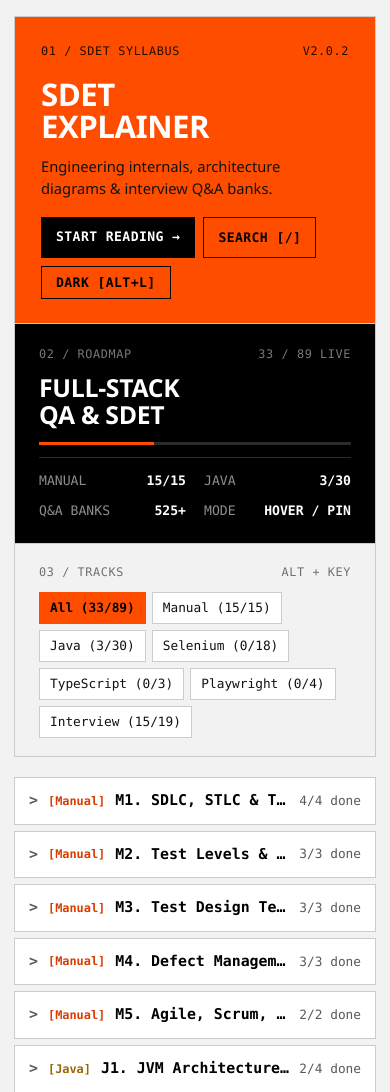
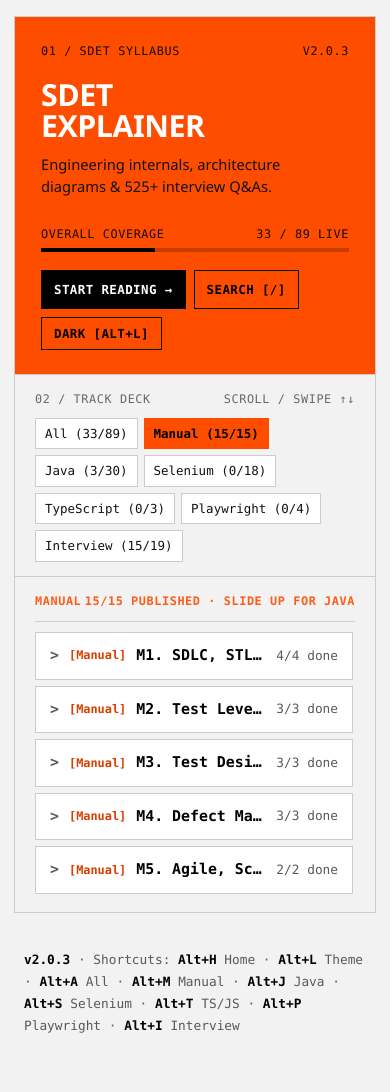
Before and after one commit to prasanthkankati/sdet-explainer, a plain HTML site: page site/index.html in a window 390 px wide. Shown: the top 1092 px of the page. After the commit the page ends 1057 px from the top, so only its background shows below. Drawn offline with Linux system fonts and the light colour scheme.

Commit message:
v2.0.3: Single-home-slide animated Track Deck + asset cache-busting

```diff
--- a/site/app.js
+++ b/site/app.js
@@ -70,7 +70,7 @@
   }
 
   // Global Header Brand Link + Alt+<Letter> Track, Home & Light/Dark Theme Shortcuts
-  const SITE_VERSION = "v2.0.2";
+  const SITE_VERSION = "v2.0.3";
   const SHORTCUT_MAP = {
     h: "HOME",
     l: "THEME",
@@ -238,7 +238,8 @@
     const controls = document.getElementById("controls");
     const search = document.getElementById("search");
     const stats = document.getElementById("stats");
-    let track = "All";
+    let track = "Manual";
+    let slideDir = "anim-up";
 
     // Build track filter chips dynamically from TRACKS
     const tracksList = typeof TRACKS !== "undefined" ? TRACKS : [
@@ -273,14 +274,61 @@
     });
 
     selectTrackFn = function (newTrack) {
+      const oldIdx = tracksList.findIndex(t => t.id === track);
+      const newIdx = tracksList.findIndex(t => t.id === newTrack);
+      slideDir = newIdx >= oldIdx ? "anim-up" : "anim-down";
       track = newTrack;
       controls.querySelectorAll(".chip").forEach(x => {
         x.classList.toggle("active", x.dataset.track === track);
       });
-      render();
+      render(true);
     };
 
-    function render() {
+    const slideOrder = tracksList.filter(t => t.id !== "All").map(t => t.id);
+    let lastWheelAt = 0;
+    function stepTrack(delta) {
+      const idx = slideOrder.indexOf(track);
+      const curIdx = idx === -1 ? 0 : idx;
+      const nextIdx = curIdx + delta;
+      if (nextIdx >= 0 && nextIdx < slideOrder.length) {
+        selectTrackFn(slideOrder[nextIdx]);
+      }
+    }
+
+    const stageEl = document.getElementById("slide-stage");
+    if (stageEl) {
+      stageEl.addEventListener("wheel", e => {
+        const now = Date.now();
+        if (now - lastWheelAt < 420) return;
+        const atBottom = grid.scrollTop + grid.clientHeight >= grid.scrollHeight - 4;
+        const atTop = grid.scrollTop <= 4;
+        if (e.deltaY > 24 && atBottom) {
+          e.preventDefault();
+          lastWheelAt = now;
+          stepTrack(1);
+        } else if (e.deltaY < -24 && atTop) {
+          e.preventDefault();
+          lastWheelAt = now;
+          stepTrack(-1);
+        }
+      }, { passive: false });
+
+      let touchStartY = null;
+      stageEl.addEventListener("touchstart", e => {
+        if (e.touches && e.touches.length === 1) touchStartY = e.touches[0].clientY;
+      }, { passive: true });
+      stageEl.addEventListener("touchend", e => {
+        if (touchStartY === null || !e.changedTouches || !e.changedTouches.length) return;
+        const dy = touchStartY - e.changedTouches[0].clientY;
+        touchStartY = null;
+        const atBottom = grid.scrollTop + grid.clientHeight >= grid.scrollHeight - 4;
+        const atTop = grid.scrollTop <= 4;
+        if (dy > 48 && atBottom) stepTrack(1);
+        else if (dy < -48 && atTop) stepTrack(-1);
+      }, { passive: true });
+    }
+
+    function render(animate) {
       const q = (search ? search.value : "").trim().toLowerCase();
       const totalDone = TOPICS.filter(t => t.file).length;
       const specTotal = document.getElementById("spec-total");
@@ -292,6 +340,23 @@
         (t.title + " " + (t.section || "") + " " + t.summary + " " + (t.keywords || "") + " " + t.track).toLowerCase().includes(q));
       const doneCount = list.filter(t => t.file).length;
       if (stats) stats.textContent = `${list.length} syllabus topics (${doneCount} published, ${list.length - doneCount} queued) · hover section to expand, click to pin`;
+
+      const stageLbl = document.getElementById("stage-track-label");
+      const stageCnt = document.getElementById("stage-track-count");
+      const curTr = tracksList.find(t => t.id === track);
+      if (stageLbl) stageLbl.textContent = curTr ? curTr.label : track;
+      if (stageCnt) {
+        const sIdx = slideOrder.indexOf(track);
+        const nextHint = sIdx >= 0 && sIdx < slideOrder.length - 1 ? ` · SLIDE UP FOR ${slideOrder[sIdx + 1].toUpperCase()}` : "";
+        stageCnt.textContent = `${doneCount}/${list.length} PUBLISHED${nextHint}`;
+      }
+
+      if (animate) {
+        grid.classList.remove("anim-up", "anim-down");
+        void grid.offsetWidth;
+        grid.classList.add(slideDir);
+      }
+      grid.scrollTop = 0;
 
       if (list.length === 0) {
         grid.innerHTML = "<p>No syllabus topics in this track yet.</p>";
--- a/site/index.html
+++ b/site/index.html
@@ -4,18 +4,25 @@
 <meta charset="utf-8">
 <meta name="viewport" content="width=device-width,initial-scale=1">
 <title>SDET Explainer</title>
-<link rel="stylesheet" href="style.css">
+<link rel="stylesheet" href="style.css?v=2.0.3">
 </head>
 <body class="home-page">
 <div class="wrap home-wrap">
-  <section class="brand-hero" aria-label="SDET Explainer Hero">
+  <section class="brand-hero" aria-label="SDET Explainer Single-Slide Hub">
     <div class="hero-col-left">
       <div class="hero-meta-row">
         <span class="hero-kicker">01 / SDET SYLLABUS</span>
-        <span class="hero-kicker">v2.0.2</span>
+        <span class="hero-kicker">v2.0.3</span>
       </div>
       <h1><a href="index.html" id="home-link" title="Home (Alt+H)">SDET<br>EXPLAINER</a></h1>
-      <p class="hero-sub">Engineering internals, architecture diagrams &amp; interview Q&amp;A banks.</p>
+      <p class="hero-sub">Engineering internals, architecture diagrams &amp; 525+ interview Q&amp;As.</p>
+      <div class="hero-meter-wrap">
+        <div class="hero-meta-row" style="margin-bottom:4px">
+          <span>OVERALL COVERAGE</span>
+          <span id="spec-total">--</span>
+        </div>
+        <div class="hero-meter"><div class="hero-meter-fill" id="hero-meter-fill"></div></div>
+      </div>
       <div class="hero-cta-row">
         <a class="hero-cta" href="topics/manual-m1-1-static-dynamic.html">START READING &rarr;</a>
         <button class="hero-cta ghost" type="button" id="hero-search-btn">SEARCH [/]</button>
@@ -23,34 +30,25 @@
       </div>
     </div>
     <div class="hero-col-right">
-      <div class="hero-block-black">
-        <div class="hero-meta-row">
-          <span class="hero-kicker">02 / ROADMAP</span>
-          <span class="hero-kicker" id="spec-total">--</span>
-        </div>
-        <h2 class="hero-block-title">FULL-STACK<br>QA &amp; SDET</h2>
-        <div class="hero-meter"><div class="hero-meter-fill" id="hero-meter-fill"></div></div>
-        <div class="hero-spec-grid" id="hero-spec">
-          <div><span>MANUAL</span><b>15/15</b></div>
-          <div><span>JAVA</span><b>3/30</b></div>
-          <div><span>Q&amp;A BANKS</span><b>525+</b></div>
-          <div><span>MODE</span><b>HOVER / PIN</b></div>
-        </div>
-      </div>
       <div class="hero-block-white">
         <div class="hero-meta-row">
-          <span class="hero-kicker">03 / TRACKS</span>
-          <span class="hero-kicker">ALT + KEY</span>
+          <span class="hero-kicker">02 / TRACK DECK</span>
+          <span class="hero-kicker">SCROLL / SWIPE &uarr;&darr;</span>
         </div>
         <div class="controls" id="controls"></div>
       </div>
+      <div class="hero-block-stage" id="slide-stage">
+        <div class="hero-meta-row stage-hdr">
+          <span class="hero-kicker" id="stage-track-label">MANUAL</span>
+          <span class="hero-kicker" id="stage-track-count">--</span>
+        </div>
+        <div class="grid slide-viewport" id="grid"></div>
+      </div>
     </div>
   </section>
-
-  <div class="grid" id="grid"></div>
 </div>
-<footer><b>v2.0.2</b> &middot; Shortcuts: <b>Alt+H</b> Home &middot; <b>Alt+L</b> Theme &middot; <b>Alt+A</b> All &middot; <b>Alt+M</b> Manual &middot; <b>Alt+J</b> Java &middot; <b>Alt+S</b> Selenium &middot; <b>Alt+T</b> TS/JS &middot; <b>Alt+P</b> Playwright &middot; <b>Alt+I</b> Interview</footer>
-<script src="topics.js"></script>
-<script src="app.js"></script>
+<footer><b>v2.0.3</b> &middot; Shortcuts: <b>Alt+H</b> Home &middot; <b>Alt+L</b> Theme &middot; <b>Alt+A</b> All &middot; <b>Alt+M</b> Manual &middot; <b>Alt+J</b> Java &middot; <b>Alt+S</b> Selenium &middot; <b>Alt+T</b> TS/JS &middot; <b>Alt+P</b> Playwright &middot; <b>Alt+I</b> Interview</footer>
+<script src="topics.js?v=2.0.3"></script>
+<script src="app.js?v=2.0.3"></script>
 </body>
 </html>
--- a/site/style.css
+++ b/site/style.css
@@ -9,41 +9,43 @@ body{margin:0;font:15.5px/1.72 "Segoe UI",system-ui,-apple-system,sans-serif;bac
 header.top,header.chapter-top,nav,.controls,.stats,.tag,.status-pill,.kbd-hint,.ac-kw,.phase-num,.phase-role,.v-hdr,.v-mid,footer,pre,code,.chip,.qa-chip{font-family:Consolas,"Cascadia Mono","Courier New",monospace}
 a{color:var(--accent);text-decoration:none}a:hover{text-decoration:underline}
 .wrap,header.top{max-width:940px;margin:0 auto;padding:24px 24px}
-.home-wrap{max-width:1060px;padding:24px 24px 24px}
-body.home-page .theme,body.home-page .cmd-trigger{display:none}
-.hero-meter{height:3px;width:100%;background:#2B2B2B;margin-bottom:12px;overflow:hidden}
-.hero-meter-fill{height:100%;width:0;background:var(--accent);transition:width .45s cubic-bezier(.22,1,.36,1)}
-.brand-hero{display:grid;grid-template-columns:1.05fr 1fr;border:1px solid var(--border);margin-bottom:20px;background:var(--bg)}
-.hero-col-left{background:var(--accent);color:#000000;padding:24px 26px;display:flex;flex-direction:column;justify-content:space-between;min-height:310px;border-right:1px solid var(--border)}
-.hero-meta-row{display:flex;justify-content:space-between;align-items:center;font-family:Consolas,"Cascadia Mono",monospace;font-size:.74rem;letter-spacing:.6px;text-transform:uppercase;opacity:.85}
+.home-wrap{max-width:1120px;padding:18px 20px 10px}
+body.home-page .theme,body.home-page .cmd-trigger{display:none !important}
+.hero-meter-wrap{margin:12px 0 18px}
+.hero-meter{height:4px;width:100%;background:rgba(0,0,0,.22);overflow:hidden}
+.hero-meter-fill{height:100%;width:0;background:#000000;transition:width .45s cubic-bezier(.22,1,.36,1)}
+.brand-hero{display:grid;grid-template-columns:.85fr 1.35fr;border:1px solid var(--border);background:var(--bg);min-height:calc(100vh - 88px)}
+.hero-col-left{background:var(--accent);color:#000000;padding:24px 26px;display:flex;flex-direction:column;justify-content:space-between;border-right:1px solid var(--border)}
+.hero-meta-row{display:flex;justify-content:space-between;align-items:center;font-family:Consolas,"Cascadia Mono",monospace;font-size:.74rem;letter-spacing:.6px;text-transform:uppercase;opacity:.9}
 .hero-col-left h1{margin:18px 0 12px;font-size:2.35rem;line-height:1.02;letter-spacing:-.5px;font-weight:800;font-family:"Segoe UI",system-ui,-apple-system,sans-serif}
 .hero-col-left h1 a{color:#FFFFFF;text-decoration:none;display:inline-block}
 .hero-col-left h1 a:hover{color:#000000;text-decoration:none}
-.hero-col-left .hero-sub{margin:0 0 18px;color:#111111;font-size:.92rem;line-height:1.5;font-weight:500;max-width:38ch}
+.hero-col-left .hero-sub{margin:0 0 14px;color:#111111;font-size:.92rem;line-height:1.5;font-weight:500;max-width:34ch}
 .hero-cta-row{display:flex;gap:8px;flex-wrap:wrap;margin-top:auto}
-.hero-cta{display:inline-flex;align-items:center;padding:8px 14px;background:#000000;color:#FFFFFF;border:1px solid #000000;font-family:Consolas,"Cascadia Mono",monospace;font-size:.82rem;font-weight:700;cursor:pointer;text-decoration:none;letter-spacing:.4px}
+.hero-cta{display:inline-flex;align-items:center;padding:8px 12px;background:#000000;color:#FFFFFF;border:1px solid #000000;font-family:Consolas,"Cascadia Mono",monospace;font-size:.78rem;font-weight:700;cursor:pointer;text-decoration:none;letter-spacing:.4px}
 .hero-cta:hover{background:#FFFFFF;color:#000000;border-color:#000000;text-decoration:none}
 .hero-cta.ghost{background:transparent;color:#000000;border:1px solid #000000}
 .hero-cta.ghost:hover{background:#000000;color:#FFFFFF}
-.hero-col-right{display:grid;grid-template-rows:1fr auto}
-.hero-block-black{background:#000000;color:#F2F2F2;padding:20px 24px;border-bottom:1px solid var(--border);display:flex;flex-direction:column;justify-content:space-between}
-.hero-block-black .hero-meta-row{color:#8E8E8E}
-.hero-block-title{margin:10px 0 14px;font-size:1.55rem;line-height:1.08;font-weight:800;color:#FFFFFF;letter-spacing:-.3px}
-.hero-spec-grid{display:grid;grid-template-columns:repeat(2,1fr);gap:8px 18px;font-family:Consolas,"Cascadia Mono",monospace;font-size:.82rem;border-top:1px solid #2B2B2B;padding-top:12px}
-.hero-spec-grid div{display:flex;justify-content:space-between;align-items:baseline}
-.hero-spec-grid span{color:#8E8E8E}
-.hero-spec-grid b{color:#FFFFFF;font-weight:700}
-.hero-block-white{background:#F2F2F2;color:#000000;padding:18px 24px}
-.hero-block-white .hero-meta-row{color:#595959;margin-bottom:10px}
+.hero-col-right{display:grid;grid-template-rows:auto 1fr;min-height:0}
+.hero-block-white{background:#F2F2F2;color:#000000;padding:14px 20px;border-bottom:1px solid var(--border)}
+.hero-block-white .hero-meta-row{color:#595959;margin-bottom:8px}
 .hero-block-white .controls{margin-bottom:0;gap:6px}
-.hero-block-white .chip{background:#FFFFFF;color:#111111;border:1px solid #CCCCCC;font-size:.8rem;padding:4px 10px}
+.hero-block-white .chip{background:#FFFFFF;color:#111111;border:1px solid #CCCCCC;font-size:.78rem;padding:4px 9px}
 .hero-block-white .chip:hover{border-color:#FF4D00;color:#FF4D00}
 .hero-block-white .chip.active{background:#FF4D00;color:#000000;border-color:#FF4D00}
-@media (max-width:780px){
-  .home-wrap{padding:16px 14px 20px}
-  .brand-hero{grid-template-columns:1fr}
-  .hero-col-left{border-right:0;border-bottom:1px solid var(--border);min-height:auto}
-  .hero-col-left h1{font-size:1.95rem}
+.hero-block-stage{background:var(--bg);padding:14px 20px 18px;display:flex;flex-direction:column;min-height:0;overflow:hidden}
+.stage-hdr{padding-bottom:10px;margin-bottom:10px;border-bottom:1px solid var(--border);color:var(--accent);font-weight:700}
+.slide-viewport{flex:1;overflow-y:auto;padding-right:2px;max-height:calc(100vh - 220px)}
+.slide-viewport.anim-up{animation:slideUpIn .36s cubic-bezier(.22,1,.36,1) both}
+.slide-viewport.anim-down{animation:slideDownIn .36s cubic-bezier(.22,1,.36,1) both}
+@keyframes slideUpIn{from{opacity:0;transform:translateY(28px)}to{opacity:1;transform:translateY(0)}}
+@keyframes slideDownIn{from{opacity:0;transform:translateY(-28px)}to{opacity:1;transform:translateY(0)}}
+@media (max-width:860px){
+  .home-wrap{padding:12px 12px 16px}
+  .brand-hero{grid-template-columns:1fr;min-height:auto}
+  .hero-col-left{border-right:0;border-bottom:1px solid var(--border)}
+  .hero-col-left h1{font-size:1.9rem}
+  .slide-viewport{max-height:none}
 }
 header.top h1{margin:0;font-size:1.45rem;color:var(--accent);letter-spacing:.4px}
 header.top h1 a{color:var(--bold);text-decoration:none;cursor:pointer}
```
Also changed, not shown: 2 other files.
